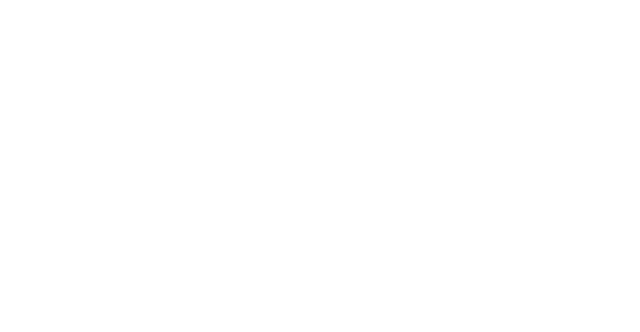
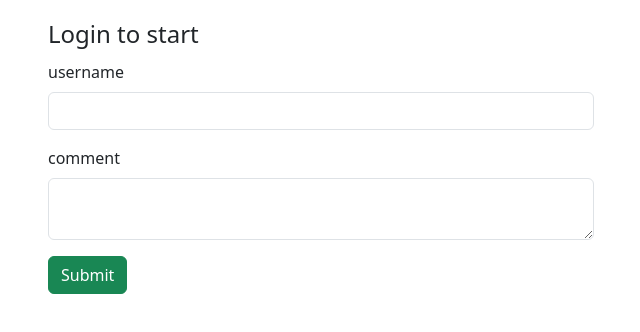
Before and after one commit to rakhigrover85/yogasite, a plain HTML site: page contactus.html in a window 1280 px wide. Shown: the whole page, without its empty margins (319-959 px from the left). Drawn offline with nearby package versions, Linux system fonts and the light colour scheme.

Commit message:
badic contact us page created with email and comment and submit button

```diff
--- a/contactus.html
+++ b/contactus.html
@@ -0,0 +1,37 @@
+<!DOCTYPE html>
+<html lang="en">
+<head>
+    <meta charset="UTF-8">
+    <meta name="viewport" content="width=device-width, initial-scale=1.0">
+    <title>Contact us Page</Log-in></title>
+    <link href="https://cdn.jsdelivr.net/npm/bootstrap@5.3.3/dist/css/bootstrap.min.css" rel="stylesheet" integrity="sha384-QWTKZyjpPEjISv5WaRU9OFeRpok6YctnYmDr5pNlyT2bRjXh0JMhjY6hW+ALEwIH" crossorigin="anonymous">
+    <script src="https://cdn.jsdelivr.net/npm/bootstrap@5.3.3/dist/js/bootstrap.bundle.min.js" integrity="sha384-YvpcrYf0tY3lHB60NNkmXc5s9fDVZLESaAA55NDzOxhy9GkcIdslK1eN7N6jIeHz" crossorigin="anonymous"></script>
+    <link rel="stylesheet" href="style.css">
+</head>
+<body>
+    <div class="container mt-3">
+        <div class="row justify-content-center">
+            <div class="col-md-6">
+
+            <form>
+
+                <legend>Login to start</legend>
+                <div class="mb-3">
+                    <label class="form-label" for="ur_name">username</label>
+                    <input class="form-control" type="text" id="ur_name" required>
+                </div>
+                <div>
+                    <label class="form-label"  for="ur_comment">comment</label>
+                    <textarea class="form-control" type="text" id="ur_comment" required></textarea>
+                </div>
+                <button class="button btn btn-success mt-3" type="submit">Submit</button>
+
+
+
+
+            </form>
+        </div>
+    </div>
+
+</body>
+</html>
```
Also changed, not shown: login.html (+7 -4 lines).
